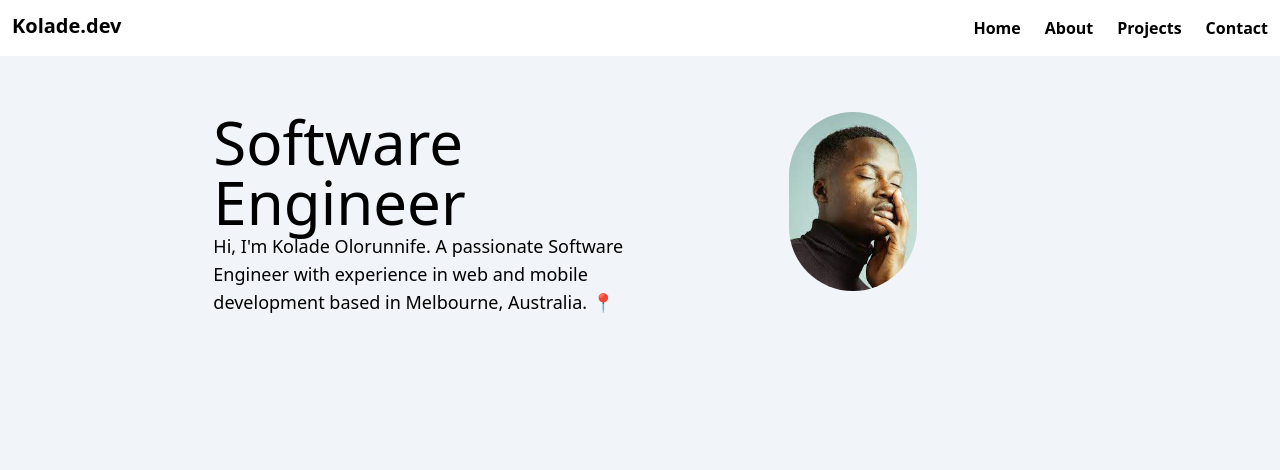
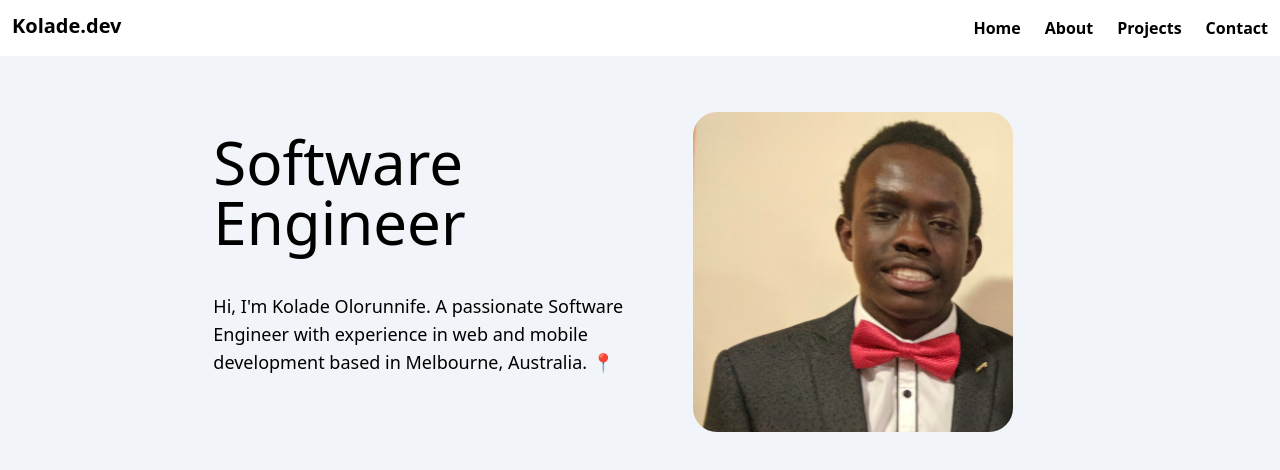
Before and after one commit to koledogcodes/Portfolio, a Next.js app: page / in a window 1280 px wide. Shown: the top 470 px of the page. Built offline with nearby package versions, Linux system fonts and the light colour scheme; some icons are missing.

Commit message:
ENHANCE: Made more changes to homepage

```diff
--- a/src/pages/index.js
+++ b/src/pages/index.js
@@ -1,4 +1,4 @@
-import Image from "next/image";
+import { InlineIcon } from "@iconify/react";
 import Container from "../../components/Container";
 import NavBar from "../../components/NavBar";
 
@@ -8,16 +8,32 @@ export default function Home() {
       <NavBar />
 
       <Container>
-        <div className="flex flex-col-reverse md:flex-row h-auto">
+        <div className="flex flex-col-reverse md:flex-row">
 
-          <section className="flex flex-col basis-1/2">
-            <h1 className="basis-1/2 text-6xl">Software Engineer</h1>
-            <p className=" basis-1/2 text-lg">Hi, I&apos;m Kolade Olorunnife. A passionate Software Engineer with experience in web and mobile development based in Melbourne, Australia. 📍</p>
+          <section className="flex flex-col basis-1/2 my-auto">
+            <h1 className="basis-1/2 text-6xl py-5 text-center md:text-start">Software Engineer</h1>
+            <p className=" basis-1/2 text-lg py-5 text-center md:text-start">Hi, I&apos;m Kolade Olorunnife. A passionate Software Engineer with experience in web and mobile development based in Melbourne, Australia. 📍</p>
+
+            {/* Socials */}
+            <section className="flex justify-center md:justify-start">
+              <a href="https://www.linkedin.com/in/stephen-olorunnife-84b449177/" target="_blank">
+                <InlineIcon className="text-4xl text-blue-700" icon="mdi:linkedin" />
+              </a>
+
+              <a href="https://gitlab.com/KoolaidDaBeast" className="px-2 my-auto" target="_blank">
+                <InlineIcon className="text-4xl" icon="mdi:github" />
+              </a>
+
+              <a href="https://twitter.com/KoolaidDaBeast" className="my-auto" target="_blank">
+                <InlineIcon className="text-4xl text-blue-400" icon="mdi:twitter" />
+              </a>
+            </section>
           </section>
 
-          <section className="basis-1/2">
-            <div className="flex flex-row-reverse">
-              <Image className="mx-auto rounded-full" src={"/profile.jpeg"} alt={""} width={128} height={128} />
+          {/* Self Portait */}
+          <section className="basis-1/2 h-[320px]">
+            <div className="flex flex-row-reverse relative h-full">
+              <img className="mx-auto rounded-3xl" src={"/selfie.jpg"} alt={"/selfie.jpeg"} />
             </div>
           </section>
 
```
Also changed, not shown: package.json (+7 -5 lines), public/selfie.jpg (added), 1 other file (tests, documents, lock files or other folders).
